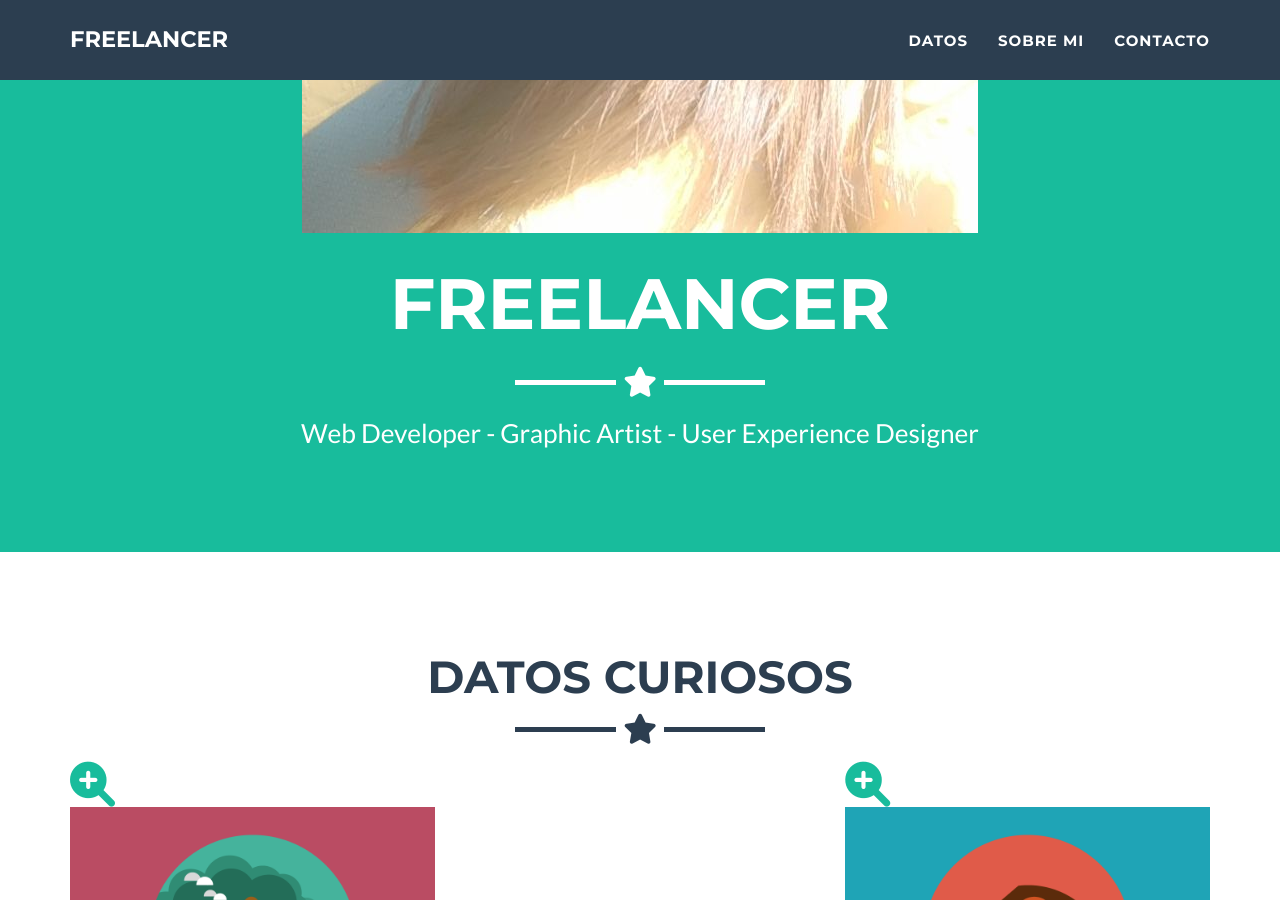
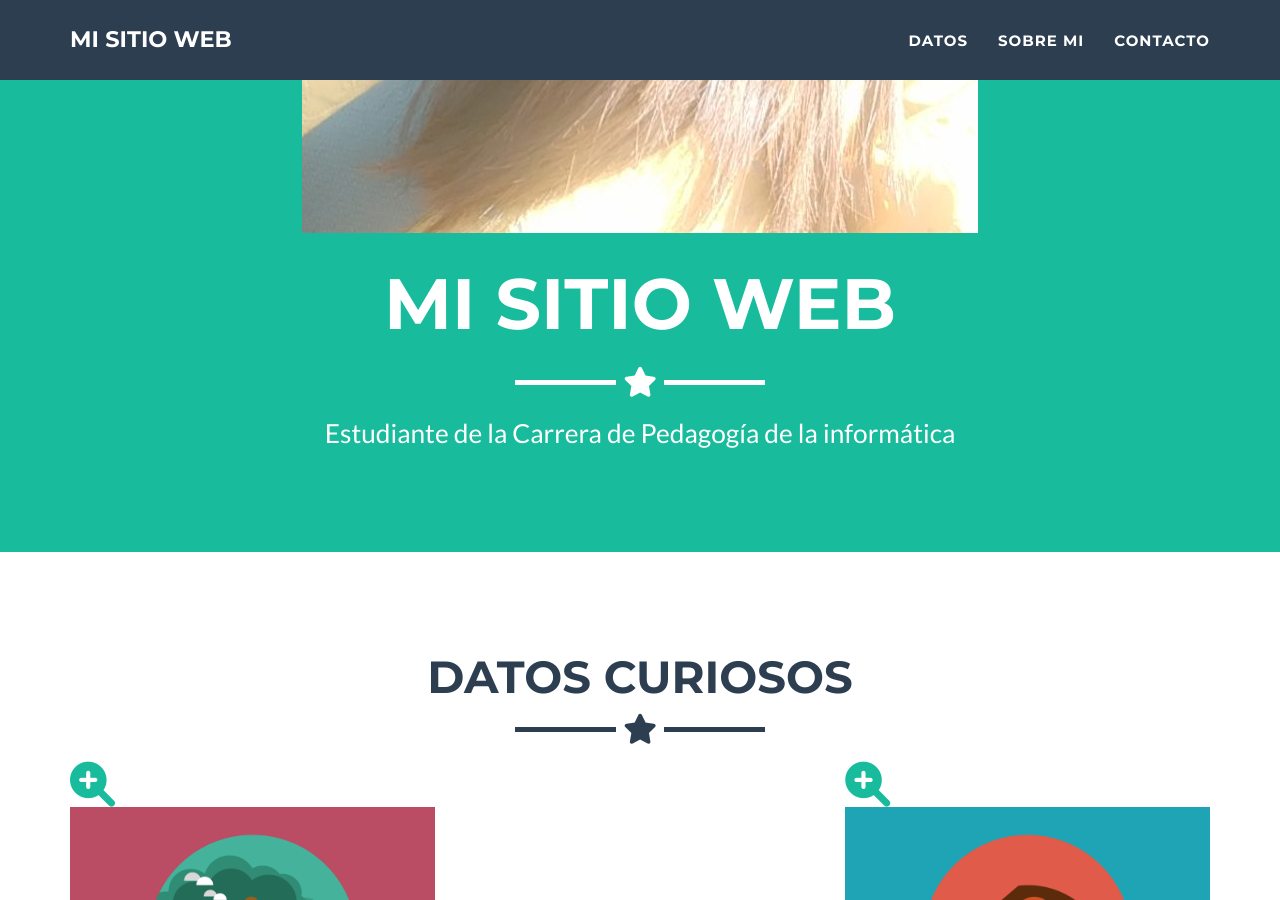
Before and after one commit to nath1121/nath1121.github.io, a Jekyll site: the page built from _posts/2014-07-18-project-1.markdown, in a window 1280 px wide and 900 px high, scrolled down 1229 px. Built offline with Jekyll 4.4.1, drawn with Linux system fonts in a browser that asks for light colours.

Commit message:
Update _config.yml

```diff
--- a/_config.yml
+++ b/_config.yml
@@ -1,11 +1,11 @@
 # Site settings
-title: Freelancer
+title: Mi Sitio Web
 email: your-email@domain.com
 url: https://github.com/jeromelachaud/freelancer-theme
 description: "Write an awesome description for your new site here. You can edit this line in _config.yml. It will appear in your document head meta (for Google search results) and in your feed.xml site description."
 keywords: "your keywords, separated by commas"
-skills: "Web Developer - Graphic Artist - User Experience Designer"
-meta_author: LastName FirstName
+skills: "Estudiante de la Carrera de Pedagogía de la informática"
+meta_author: Claudia Nataly
 
 # Google webmaster tools
 google_verify:
```
